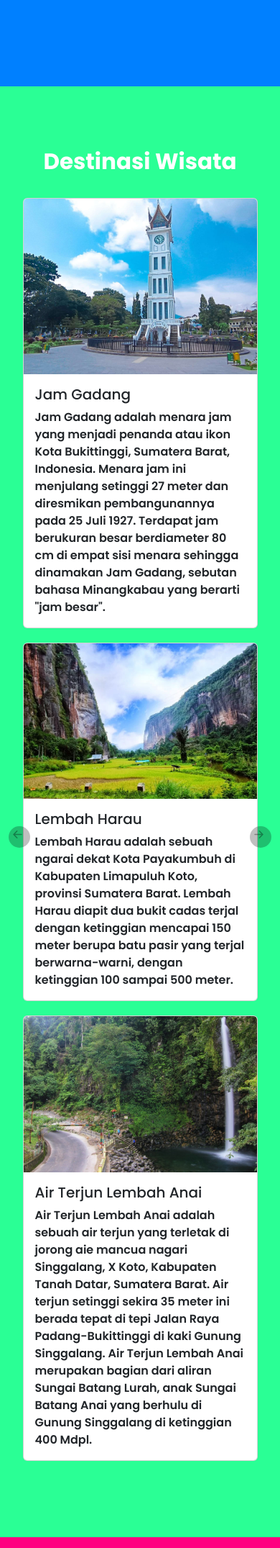
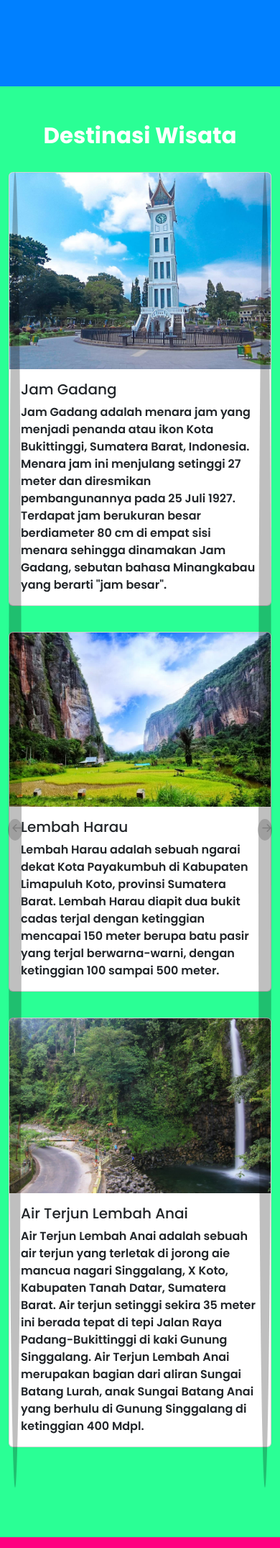
Before and after one commit to LutfiEkaprima/Web-Travel, a PHP site: page / in a window 390 px wide. Shown: the part 3912-6063 px from the top of the page at 72% size. Run offline with PHP 8.4, Linux system fonts and the light colour scheme.

Commit message:
Fix Card Unresponsive

```diff
--- a/assets/css/style.css
+++ b/assets/css/style.css
@@ -53,6 +53,38 @@ body {
     .hero-section {
         width: auto;
     }
+
+    .carousel-item .col-md-4 {
+        max-width: 100%;
+        flex: 0 0 100%;
+    }
+
+    .carousel-item .row {
+        display: flex;
+        flex-direction: column;
+        align-items: center;
+    }
+
+    .destinasi-section {
+        padding-top: 20px;
+        padding-bottom: 20px;
+        overflow-y: auto;
+        max-height: 100vh;
+    }
+
+    .carousel-inner {
+        padding-bottom: 20px;
+    }
+
+    .carousel-inner .card {
+        margin-bottom: 20px;
+    }
+
+    .carousel-control-prev, .carousel-control-next {
+        top: auto;
+        bottom: 10px;
+        transform: translateY(0);
+    }
 }
 
 .text-hero h1 {
@@ -63,6 +95,7 @@ body {
 
 .about-section, .destinasi-section, .paketwisata-section, .galery-section {
     height: 100vh;
+    overflow-y: auto;
 }
 
 .about-section {
@@ -71,9 +104,19 @@ body {
 
 .destinasi-section {
     background-color: #2aff95;
+    padding: 50px 0;
+    overflow-y: auto;
+    max-height: 100vh;
 }
 
-/* Other existing styles... */
+.carousel-item {
+    display: none;
+    transition: transform 0.6s ease-in-out;
+}
+
+.carousel-item.active {
+    display: block;
+}
 
 .carousel-item .row {
     display: flex;
@@ -109,19 +152,6 @@ body {
     background-size: 25px 25px;
 }
 
-@media (max-width: 768px) {
-    .carousel-item .col-md-4 {
-        max-width: 90%;
-        margin-bottom: 20px;
-    }
-}
-
-@media (min-width: 769px) {
-    .carousel-item .col-md-4 {
-        max-width: 30%;
-    }
-}
-
 .paketwisata-section {
     background-color: #ff0080;
 }
@@ -135,3 +165,63 @@ body {
     color: rgb(0, 0, 0);
     padding: 20px 0;
 }
+
+.destinasi-section .container {
+    height: 100%;
+    overflow-y: auto;
+}
+
+.carousel-inner {
+    height: 100%;
+}
+
+.carousel-inner .carousel-item {
+    transition: transform 0.6s ease-in-out;
+}
+
+.carousel-item.active {
+    display: flex !important;
+    flex-direction: column;
+    justify-content: center;
+}
+
+.carousel-control-prev, .carousel-control-next {
+    width: 5%;
+    height: 100%;
+    top: 0;
+    bottom: 0;
+    transform: translateY(0);
+}
+
+.carousel-control-prev-icon, .carousel-control-next-icon {
+    display: block;
+    width: 30px;
+    height: 30px;
+    background-color: rgba(0, 0, 0, 0.5);
+    border-radius: 50%;
+}
+
+.carousel-control-prev-icon:after, .carousel-control-next-icon:after {
+    display: block;
+    width: 20px;
+    height: 20px;
+}
+
+@media (min-width: 768px) {
+    .carousel-item {
+        height: 100%;
+    }
+
+    .carousel-control-prev, .carousel-control-next {
+        width: 30px;
+        height: 30px;
+        top: 50%;
+        bottom: auto;
+        transform: translateY(-50%);
+    }
+
+    .carousel-control-prev-icon, .carousel-control-next-icon {
+        width: 20px;
+        height: 20px;
+    }
+}
--- a/index.php
+++ b/index.php
@@ -94,7 +94,7 @@
 
     <!-- Destinasi Wisata -->
     <section class="destinasi-section" id="destinasi">
-        <div class="container d-flex flex-column justify-content-center align-items-center vh-100 position-relative">
+        <div class="destinasi-carousel container d-flex flex-column align-items-center vh-100 position-relative">
             <div class="text-center mb-4">
                 <h1 class="display-5 fw-bold">Destinasi Wisata</h1>
             </div>
@@ -102,73 +102,58 @@
                 <div class="carousel-inner">
                     <div class="carousel-item active">
                         <div class="row justify-content-center">
-                            <div class="col-md-4">
+                            <div class="col-12 col-md-4 mb-3">
                                 <div class="card h-100">
                                     <img src="assets/gallery/jamgadang.jpg" class="card-img-top" alt="Destinasi 1">
                                     <div class="card-body">
                                         <h5 class="card-title">Jam Gadang</h5>
-                                        <p class="card-text">Jam Gadang adalah menara jam yang menjadi penanda atau ikon Kota Bukittinggi,
-                                            Sumatera Barat, Indonesia. Menara jam ini menjulang setinggi 27 meter dan diresmikan pembangunannya pada 25 Juli 1927.
-                                            Terdapat jam berukuran besar berdiameter 80 cm di empat sisi menara sehingga dinamakan Jam Gadang,
-                                            sebutan bahasa Minangkabau yang berarti "jam besar".
-
-                                        </p>
+                                        <p class="card-text">Jam Gadang adalah menara jam yang menjadi penanda atau ikon Kota Bukittinggi, Sumatera Barat, Indonesia. Menara jam ini menjulang setinggi 27 meter dan diresmikan pembangunannya pada 25 Juli 1927. Terdapat jam berukuran besar berdiameter 80 cm di empat sisi menara sehingga dinamakan Jam Gadang, sebutan bahasa Minangkabau yang berarti "jam besar".</p>
                                     </div>
                                 </div>
                             </div>
-                            <div class="col-md-4">
+                            <div class="col-12 col-md-4 mb-3">
                                 <div class="card h-100">
                                     <img src="assets/gallery/Harau.jpg" class="card-img-top" alt="Destinasi 2">
                                     <div class="card-body">
                                         <h5 class="card-title">Lembah Harau</h5>
-                                        <p class="card-text">Lembah Harau adalah sebuah ngarai dekat Kota Payakumbuh di Kabupaten Limapuluh Koto, provinsi Sumatera Barat.
-                                            Lembah Harau diapit dua bukit cadas terjal dengan ketinggian mencapai 150 meter berupa batu pasir yang terjal berwarna-warni,
-                                            dengan ketinggian 100 sampai 500 meter.</p>
+                                        <p class="card-text">Lembah Harau adalah sebuah ngarai dekat Kota Payakumbuh di Kabupaten Limapuluh Koto, provinsi Sumatera Barat. Lembah Harau diapit dua bukit cadas terjal dengan ketinggian mencapai 150 meter berupa batu pasir yang terjal berwarna-warni, dengan ketinggian 100 sampai 500 meter.</p>
                                     </div>
                                 </div>
                             </div>
-                            <div class="col-md-4">
+                            <div class="col-12 col-md-4 mb-3">
                                 <div class="card h-100">
                                     <img src="assets/gallery/lembahanai.jpg" class="card-img-top" alt="Destinasi 3">
                                     <div class="card-body">
                                         <h5 class="card-title">Air Terjun Lembah Anai</h5>
-                                        <p class="card-text">Air Terjun Lembah Anai adalah sebuah air terjun yang terletak di jorong aie mancua nagari Singgalang, X Koto, Kabupaten Tanah Datar, Sumatera Barat.
-                                            Air terjun setinggi sekira 35 meter ini berada tepat di tepi Jalan Raya Padang-Bukittinggi di kaki Gunung Singgalang.
-                                            Air Terjun Lembah Anai merupakan bagian dari aliran Sungai Batang Lurah, anak Sungai Batang Anai yang berhulu di Gunung Singgalang di ketinggian 400 Mdpl.</p>
+                                        <p class="card-text">Air Terjun Lembah Anai adalah sebuah air terjun yang terletak di jorong aie mancua nagari Singgalang, X Koto, Kabupaten Tanah Datar, Sumatera Barat. Air terjun setinggi sekira 35 meter ini berada tepat di tepi Jalan Raya Padang-Bukittinggi di kaki Gunung Singgalang. Air Terjun Lembah Anai merupakan bagian dari aliran Sungai Batang Lurah, anak Sungai Batang Anai yang berhulu di Gunung Singgalang di ketinggian 400 Mdpl.</p>
                                     </div>
                                 </div>
                             </div>
-
                         </div>
                     </div>
                     <div class="carousel-item">
                         <div class="row justify-content-center">
-                            <div class="col-md-4">
+                            <div class="col-12 col-md-4 mb-3">
                                 <div class="card h-100">
                                     <img src="assets/gallery/ngarai-sianok.jpg" class="card-img-top" alt="Destinasi 1">
                                     <div class="card-body">
                                         <h5 class="card-title">Ngarai Sianok</h5>
-                                        <p class="card-text">Ngarai Sianok merupakan sebuah lembah curam yang terletak di perbatasan Kota Bukittinggi, di Kecamatan IV Koto, Kabupaten Agam, Sumatera Barat.
-                                            Lembah ini memanjang dan berkelok sebagai garis batas kota dari selatan Ngarai Koto Gadang sampai ke nagari Sianok Anam Suku, dan berakhir di Kecamatan Palupuh.
-                                            Ngarai Sianok memiliki pemandangan yang sangat indah dan juga menjadi salah satu objek wisata yang paling sering dikunjungi.</p>
+                                        <p class="card-text">Ngarai Sianok merupakan sebuah lembah curam yang terletak di perbatasan Kota Bukittinggi, di Kecamatan IV Koto, Kabupaten Agam, Sumatera Barat. Lembah ini memanjang dan berkelok sebagai garis batas kota dari selatan Ngarai Koto Gadang sampai ke nagari Sianok Anam Suku, dan berakhir di Kecamatan Palupuh. Ngarai Sianok memiliki pemandangan yang sangat indah dan juga menjadi salah satu objek wisata yang paling sering dikunjungi.</p>
                                     </div>
                                 </div>
                             </div>
-                            <div class="col-md-4">
+                            <div class="col-12 col-md-4 mb-3">
                                 <div class="card h-100">
                                     <img src="assets/gallery/Istana-Basa-Pagaruyung.jpg" class="card-img-top" alt="Destinasi 2">
                                     <div class="card-body">
                                         <h5 class="card-title">Istana Basa Pagaruyung</h5>
-                                        <p class="card-text">Istano Basa Pagaruyung yang lebih terkenal dengan nama Istana Besar Kerajaan Pagaruyung adalah museum berupa replika istana Kerajaan Pagaruyung terletak di Nagari Pagaruyung, Kecamatan Tanjung Emas, Kabupaten Tanah Datar, Sumatera Barat.
-                                            Istana ini berjarak lebih kurang 5 kilometer dari Batusangkar.
-                                            Istana ini merupakan objek wisata budaya yang terkenal di Sumatera Barat.</p>
+                                        <p class="card-text">Istano Basa Pagaruyung yang lebih terkenal dengan nama Istana Besar Kerajaan Pagaruyung adalah museum berupa replika istana Kerajaan Pagaruyung terletak di Nagari Pagaruyung, Kecamatan Tanjung Emas, Kabupaten Tanah Datar, Sumatera Barat. Istana ini berjarak lebih kurang 5 kilometer dari Batusangkar. Istana ini merupakan objek wisata budaya yang terkenal di Sumatera Barat.</p>
                                     </div>
                                 </div>
                             </div>
                         </div>
                     </div>
                 </div>
-
                 <!-- Buttons outside carousel-inner -->
                 <button class="carousel-control-prev" type="button" data-bs-target="#carouselDestinasi" data-bs-slide="prev">
                     <span class="carousel-control-prev-icon" aria-hidden="true"></span>
@@ -191,8 +176,8 @@
                 <h1 class="display-5 fw-bold">Paket Wisata</h1>
             </div>
             <div class="row row-cols-1 row-cols-md-3 g-4">
-                <div class="col">
-                    <div class="card h-100">
+                <div class="col-12 col-md-4 mb-3">
+                    <div class="card">
                         <div class="card-body">
                             <h5 class="card-title text-center fw-bold">Paket Wisata Small</h5>
                             <p class="card-text fw-light">Paket ini cocok untuk kelompok kecil yang terdiri dari 3 hingga 5 orang. Ideal untuk liburan singkat atau perjalanan santai bersama teman atau keluarga dengan total 3 destinasi objek Wisata.</p>
@@ -208,8 +193,8 @@
                         </div>
                     </div>
                 </div>
-                <div class="col">
-                    <div class="card h-100">
+                <div class="col-12 col-md-4 mb-3">
+                    <div class="card">
                         <div class="card-body">
                             <h5 class="card-title text-center fw-bold">Paket Wisata Medium</h5>
                             <p class="card-text fw-light">Paket ini dirancang untuk kelompok menengah, dengan kapasitas 6 hingga 10 orang. Cocok untuk keluarga besar atau kelompok teman yang ingin menjelajahi lebih banyak tempat wisata dengan total 5 destinasi objek Wisata.</p>
@@ -226,20 +211,20 @@
                         </div>
                     </div>
                 </div>
-                <div class="col">
-                    <div class="card h-100">
+                <div class="col-12 col-md-4 mb-3">
+                    <div class="card">
                         <div class="card-body">
                             <h5 class="card-title text-center fw-bold">Paket Wisata Large</h5>
-                            <p class="card-text fw-light">Paket ini ideal untuk kelompok besar antara 11 hingga 20 orang. Perfect untuk acara corporate, outing sekolah, atau reuni keluarga besar dengan total 7 destinasi objek Wisata.</p>
+                            <p class="card-text fw-light">Paket ini ditujukan untuk kelompok besar, mulai dari 11 hingga 20 orang. Ideal untuk rombongan wisata, acara kantor, atau grup besar lainnya yang ingin pengalaman wisata lengkap dan mendalam dengan total 10 destinasi objek Wisata.</p>
                             <ul>
-                                <li>Transportasi bus atau minibus</li>
+                                <li>Transportasi bus pariwisata</li>
                                 <li>Akomodasi di hotel bintang 5</li>
                                 <li>Makanan 3 kali sehari (sarapan, makan siang, makan malam)</li>
-                                <li>Pemandu wisata pribadi</li>
-                                <li>Tiket masuk ke berbagai objek wisata utama dan aktivitas khusus</li>
-                                <li>Aktivitas lainnya</li>
+                                <li>Tiket masuk ke banyak objek wisata utama</li>
+                                <li>Aktivitas tambahan eksklusif (seperti spa, golf, atau tur khusus)</li>
+                                <li>Pemandu wisata berlisensi</li>
                             </ul>
-                            <h6>Harga: Rp 12.000.000 per grup</h6><br>
+                            <h6>Harga: Rp 15.000.000</h6><br>
                             <p>Note : <br></p>
                             <h6>Harga per orang (jika lebih dari 20 orang): Rp 800.000 per orang</h6>
                         </div>
@@ -248,6 +233,7 @@
             </div>
         </div>
     </section>
+
     <!-- End Paket Wisata -->
 
     <!-- Galery -->
@@ -282,8 +268,8 @@
     <!-- Footer -->
     <footer class="text-center mt-3 mb-3">
         <div class="container">
-            <p class="text-black" >&copy; 2024 JAM GADANG TOUR. All rights reserved.</p>
-            <p class="text-black" >Follow us on:
+            <p class="text-black">&copy; 2024 JAM GADANG TOUR. All rights reserved.</p>
+            <p class="text-black">Follow us on:
                 <a href="#" class="text-black">Facebook</a> |
                 <a href="#" class="text-black">Twitter</a> |
                 <a href="#" class="text-black">Instagram</a>
```
